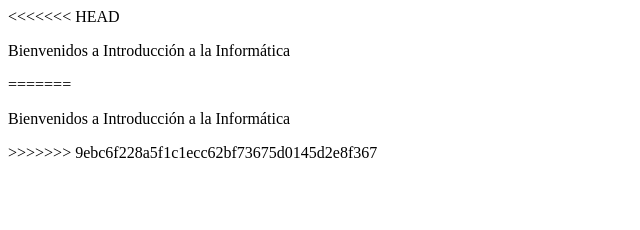
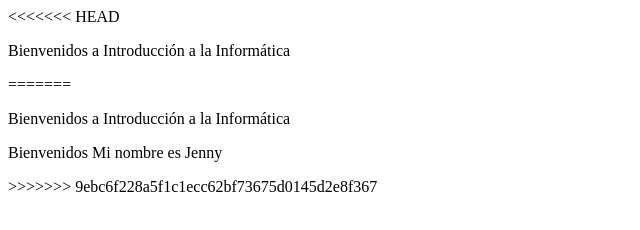
Before and after one commit to elizazuzu/prueba1, a plain HTML site: page index.html in a window 1280 px wide. Shown: the whole page, without its empty margins (0-640 px from the left). Drawn offline with Linux system fonts and the light colour scheme.

Commit message:
commit mi nombre es jenny

```diff
--- a/index.html
+++ b/index.html
@@ -11,6 +11,7 @@
     <p text-alin:center>Bienvenidos a Introducción a la Informática</p>
 =======
     <p>Bienvenidos a Introducción a la Informática</p>
+	<p> Bienvenidos Mi nombre es Jenny </p>
 >>>>>>> 9ebc6f228a5f1c1ecc62bf73675d0145d2e8f367
 </body>
 </html>
```
